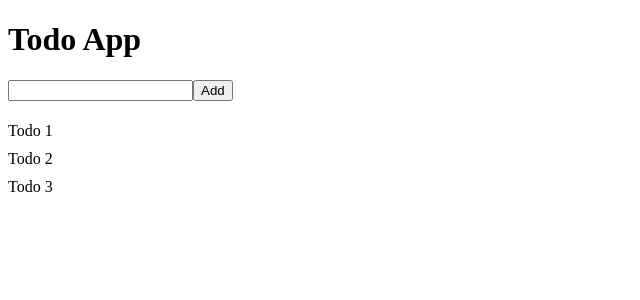
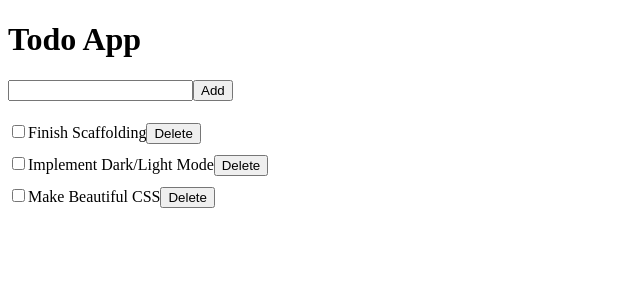
Before and after one commit to inherentspice/todo-list, a Next.js app: page / in a window 1280 px wide. Shown: the top 300 px of the page, without its empty margins (0-640 px from the left). Built offline with nearby package versions, Linux system fonts and the light colour scheme.

Commit message:
created seperate component for individual todos that need client side rendering

```diff
--- /dev/null
+++ b/app/single-todo.js
@@ -0,0 +1,11 @@
+"use client";
+
+export default function SingleTodo({ todo }) {
+  return (
+    <>
+      <input type="checkbox" onChange={() => {}}/>
+      {todo.name}
+      <button>Delete</button>
+    </>
+  );
+}
--- a/app/todo-list.js
+++ b/app/todo-list.js
@@ -1,10 +1,48 @@
-export default function TodoList() {
+import SingleTodo from "./single-todo";
+
+// function that will get the todo data, but until the backend is created
+// will just hardcode data
+const getTodos = () => {
+  // create test data--change to async when making actual call
+  let todos = [
+    {
+      "id": "62977",
+      "name": "Finish Scaffolding",
+      "isDone": false
+    },
+    {
+      "id": "34156",
+      "name": "Implement Dark/Light Mode",
+      "isDone": false
+    },
+    {
+      "id": "99558",
+      "name": "Make Beautiful CSS",
+      "isDone": false
+    }
+  ]
+  return todos;
+}
+
+export default async function TodoList() {
+  const todos = getTodos();
+  console.log(todos);
   return (
     <div>
       <ul style={{ listStyleType: "none", padding: 0 }}>
-        <li style={{ padding: "5px 0" }}>Todo 1</li>
-        <li style={{ padding: "5px 0" }}>Todo 2</li>
-        <li style={{ padding: "5px 0" }}>Todo 3</li>
+        {todos.map((todo) => {
+          return (
+            <li key={todo.id} style={{ padding: "5px 0" }}>
+
+              {/*
+                render in seperate component to keep the rest of this component
+                using server side rendering rather than client side
+              */}
+
+              <SingleTodo todo={todo} />
+            </li>
+          );
+        })}
       </ul>
     </div>
   )
```
